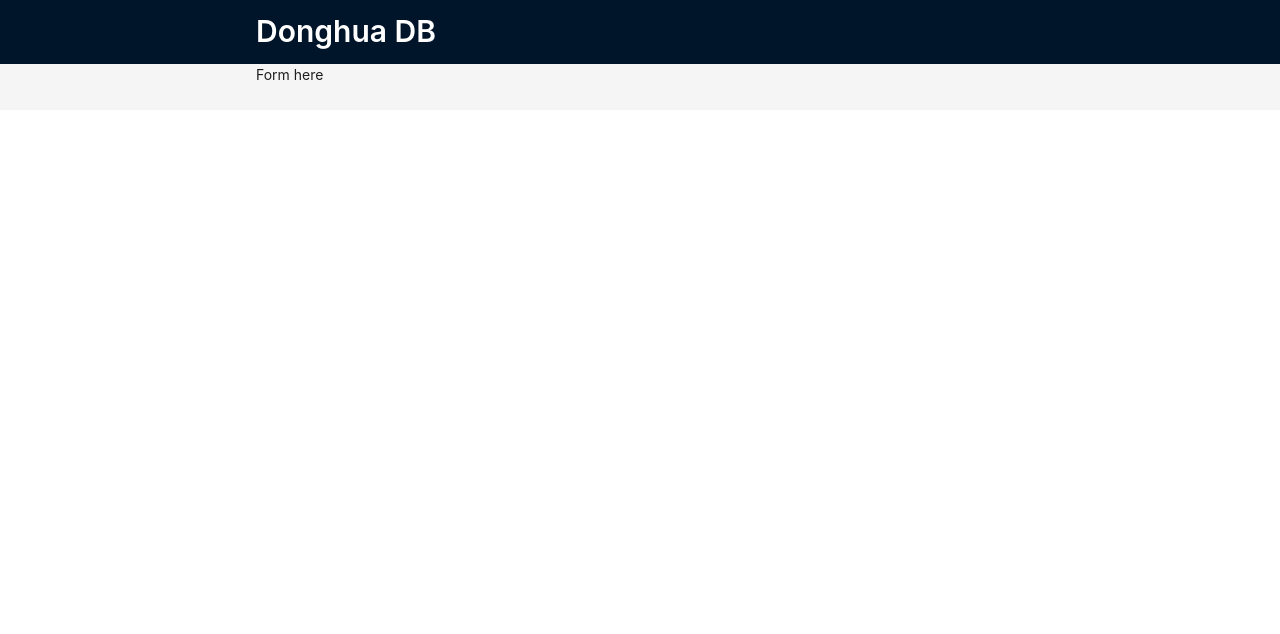
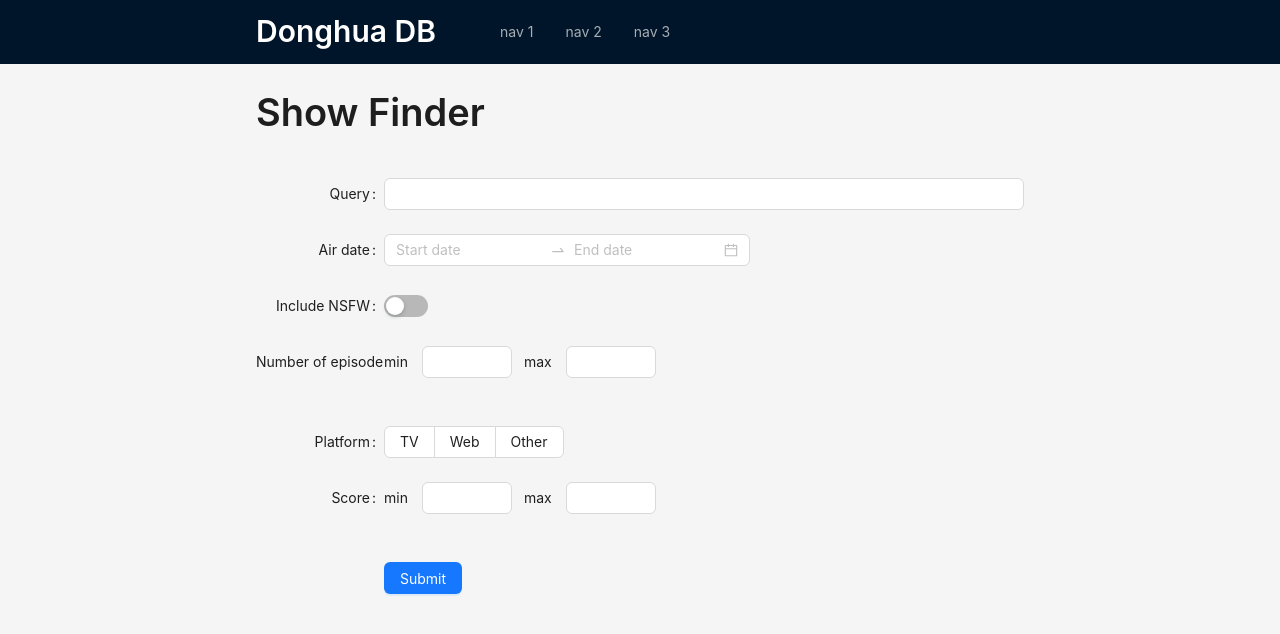
Before and after one commit to conswang/senior-design, a Next.js app in the folder frontend/: page /finder in a window 1280 px wide. Shown: the top 634 px of the page. Built offline with nearby package versions, Linux system fonts and the light colour scheme.

Commit message:
layout and form

```diff
--- a/frontend/components/AppLayout.tsx
+++ b/frontend/components/AppLayout.tsx
@@ -1,4 +1,4 @@
-import { Layout, Typography } from "antd";
+import { Layout, Menu, Typography } from "antd";
 import { ReactNode } from "react";
 
 interface LayoutProps {
@@ -7,9 +7,29 @@ interface LayoutProps {
 
 export default function AppLayout({ children }: LayoutProps) {
   return (
-    <Layout>
+    <Layout style={{ minHeight: "100vh" }}>
       <Layout.Header style={{ padding: "0 20%" }}>
-        <Typography.Title style={{color: "white", margin: 0, paddingTop: 12}} level={2}>Donghua DB</Typography.Title>
+        <Typography.Title
+          style={{
+            color: "white",
+            margin: 0,
+            paddingTop: 12,
+            marginRight: 48,
+            display: "inline",
+            float: "left",
+          }}
+          level={2}
+        >
+          Donghua DB
+        </Typography.Title>
+        <Menu
+          theme="dark"
+          mode="horizontal"
+          items={new Array(3).fill(null).map((_, index) => ({
+            key: String(index + 1),
+            label: `nav ${index + 1}`,
+          }))}
+        />
       </Layout.Header>
       <Layout.Content style={{ padding: "0 20%", paddingBottom: "24px" }}>
         {children}
--- a/frontend/components/FinderForm.tsx
+++ b/frontend/components/FinderForm.tsx
@@ -1,15 +1,91 @@
 import useSWR from "swr";
 
 import { Donghua } from "@prisma/client";
-import { Form, Space } from "antd";
+import {
+  Button,
+  DatePicker,
+  Form,
+  Input,
+  InputNumber,
+  Radio,
+  Space,
+  Switch,
+} from "antd";
 
 export default function FinderForm() {
+  // const { data, error, isLoading } = useSWR<Donghua[]>("/api/search");
 
-  const {data, error, isLoading} = useSWR<Donghua[]>("/api/search");
+  const [form] = Form.useForm();
+
+  const onFinish = (fieldsValue: any) => {
+    const query = fieldsValue["input"];
+    const donghuaList = useSWR<Donghua[]>("/api/search");
+    console.log(donghuaList);
+  };
 
   return (
-    <Space direction="vertical" size="middle">
-      <Form>Form here</Form>
-    </Space>
+    <Form
+      labelCol={{ span: 4 }}
+      wrapperCol={{ span: 20 }}
+      layout="horizontal"
+      style={{ width: "100%" }}
+      onFinish={onFinish}
+    >
+      <Form.Item label="Query" name="query">
+        <Input />
+      </Form.Item>
+      <Form.Item label="Air date">
+        <DatePicker.RangePicker />
+      </Form.Item>
+      <Form.Item label="Include NSFW">
+        <Switch />
+      </Form.Item>
+      <Form.Item label="Number of episodes">
+        <Form.Item
+          label="min"
+          colon={false}
+          style={{ display: "inline-block", marginRight: 12 }}
+        >
+          <InputNumber />
+        </Form.Item>
+        <Form.Item
+          label="max"
+          colon={false}
+          style={{ display: "inline-block" }}
+        >
+          <InputNumber />
+        </Form.Item>
+      </Form.Item>
+      <Form.Item label="Platform">
+        <Radio.Group>
+          <Radio.Button value="tv">TV</Radio.Button>
+          <Radio.Button value="web">Web</Radio.Button>
+          <Radio.Button value="other">Other</Radio.Button>
+        </Radio.Group>
+      </Form.Item>
+
+      <Form.Item label="Score">
+        <Form.Item
+          label="min"
+          colon={false}
+          style={{ display: "inline-block", marginRight: 12 }}
+        >
+          <InputNumber />
+        </Form.Item>
+        <Form.Item
+          label="max"
+          colon={false}
+          style={{ display: "inline-block" }}
+        >
+          <InputNumber />
+        </Form.Item>
+      </Form.Item>
+
+      <Form.Item label=" " colon={false}>
+        <Button type="primary" htmlType="submit">
+          Submit
+        </Button>
+      </Form.Item>
+    </Form>
   );
 }
--- a/frontend/components/ShowDetail.tsx
+++ b/frontend/components/ShowDetail.tsx
@@ -96,7 +96,7 @@ export default function ShowDetail({ donghua }: ShowDetailProps) {
   });
 
   return (
-    <>
+    <Space direction="vertical" size="large" style={{width: "100%"}}>
       <Typography.Title>{displayTitle}</Typography.Title>
       <Row>
         <Col span={6}>
@@ -114,12 +114,12 @@ export default function ShowDetail({ donghua }: ShowDetailProps) {
             <div>
               <Typography.Title level={3}>Synopsis</Typography.Title>
               <Typography.Paragraph>
-                {donghua.summaryEnglish}
+                {donghua.summaryEnglish?.replace(/(&quot\;)/g,"\"")}
               </Typography.Paragraph>
             </div>
           </Space>
         </Col>
       </Row>
-    </>
+    </Space>
   );
 }
--- a/frontend/pages/_document.tsx
+++ b/frontend/pages/_document.tsx
@@ -4,7 +4,7 @@ export default function Document() {
   return (
     <Html lang="en">
       <Head />
-      <body style={{margin: 0, padding: 0}}>
+      <body style={{margin: 0, padding: 0, minWidth: "100vw", minHeight: "100vh"}}>
         <Main />
         <NextScript />
       </body>
--- a/frontend/pages/finder.tsx
+++ b/frontend/pages/finder.tsx
@@ -1,10 +1,14 @@
 import AppLayout from "@/components/AppLayout";
 import FinderForm from "@/components/FinderForm";
+import { Space, Typography } from "antd";
 
 export default function ShowFinder() {
   return (
     <AppLayout>
-      <FinderForm />
+      <Space direction="vertical" style={{width: "100%"}} size="large">
+        <Typography.Title>Show Finder</Typography.Title>
+        <FinderForm />
+      </Space>
     </AppLayout>
   );
 }
```
